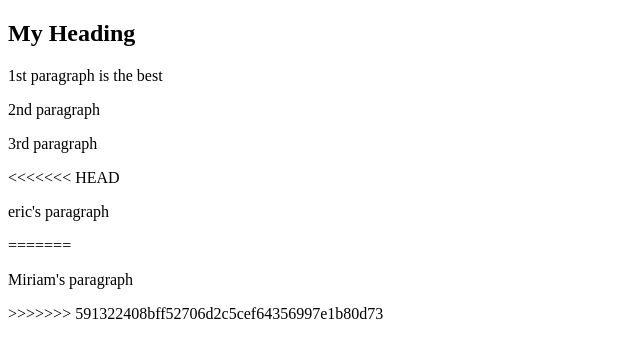
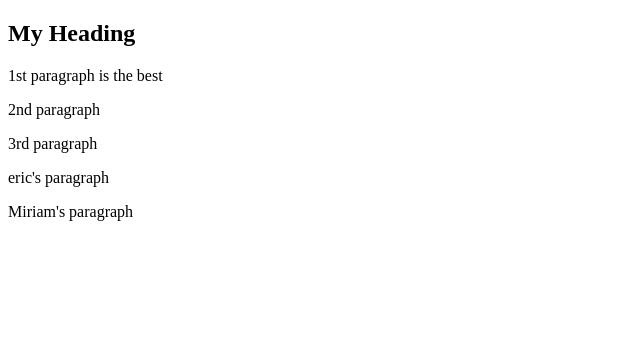
Before and after one commit to eburns000/wdd331, a plain HTML site: page index.html in a window 1280 px wide. Shown: the whole page, without its empty margins (0-640 px from the left). Drawn offline with Linux system fonts and the light colour scheme.

Commit message:
update index.html

```diff
--- a/index.html
+++ b/index.html
@@ -10,11 +10,8 @@
    <p>1st paragraph is the best</p>
    <p>2nd paragraph</p>
    <p>3rd paragraph</p>
-<<<<<<< HEAD
    <p>eric's paragraph</p>
-=======
    <p>Miriam's paragraph</p>
->>>>>>> 591322408bff52706d2c5cef64356997e1b80d73
 
 </body>
 </html>
```
